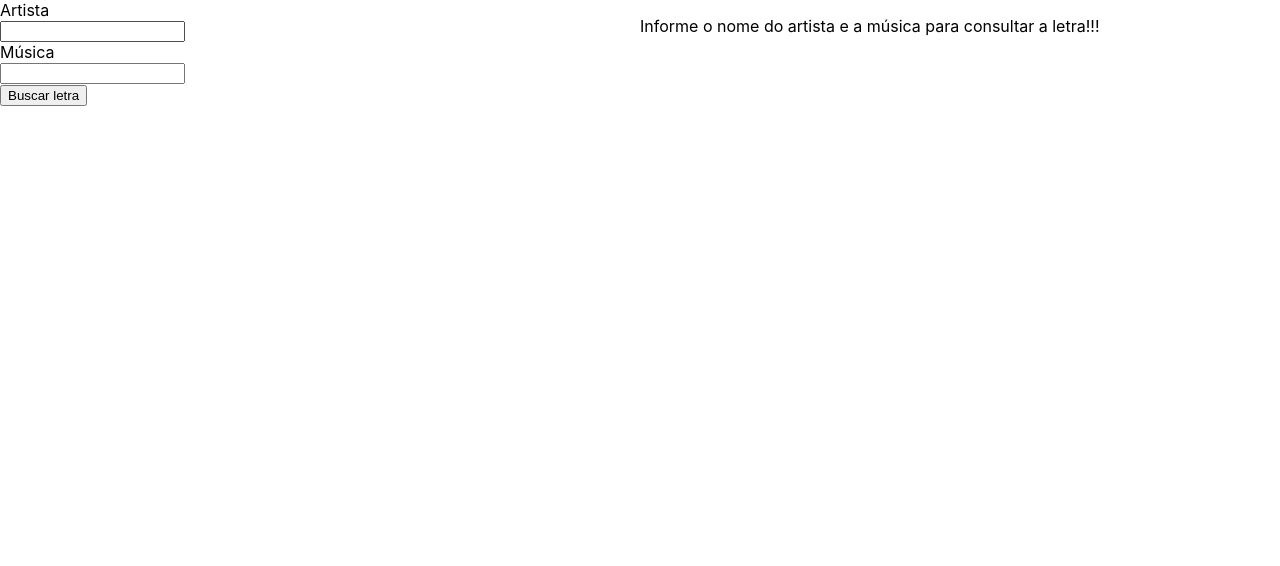
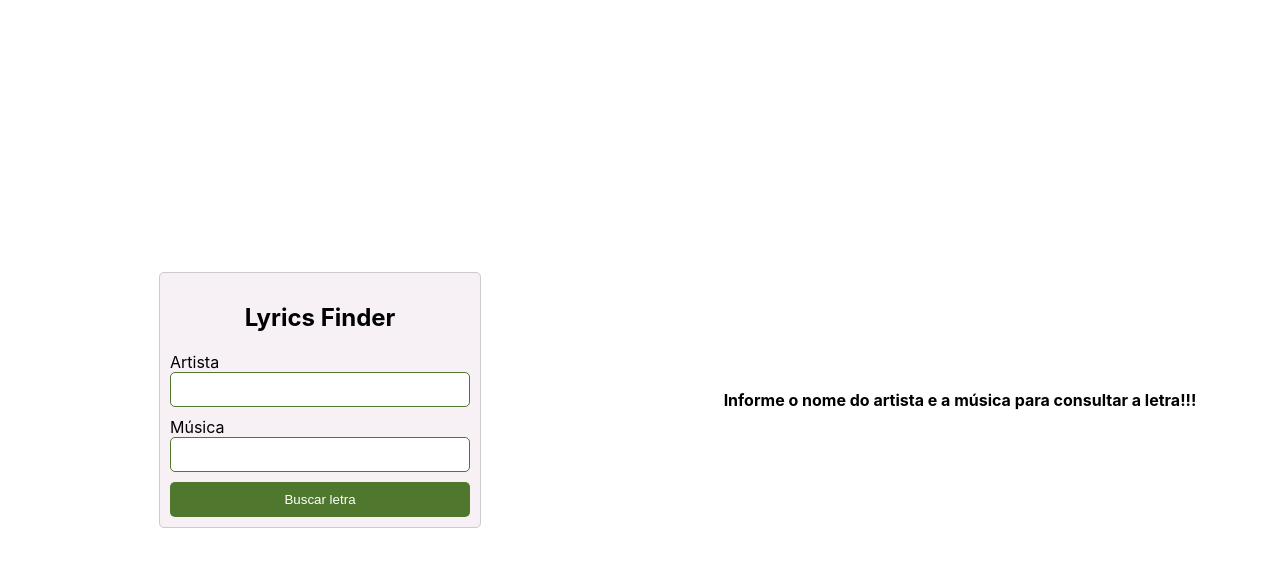
Before and after one commit to zNexTage/lyrics-api, a React (Create React App) app: page / in a window 1280 px wide. Shown: the top 566 px of the page. Built offline with nearby package versions, Linux system fonts and the light colour scheme.

Commit message:
Estilização dos componentes.

```diff
--- /dev/null
+++ b/src/Components/Button/Button.module.css
@@ -0,0 +1,9 @@
+.Button {
+    padding: 10px;
+    width: 100%;
+    background-color: #4F772D;
+    border: none;
+    border-radius: 5px;
+    color: #FFF;
+    cursor: pointer;
+}
--- a/src/Components/Button/Button.tsx
+++ b/src/Components/Button/Button.tsx
@@ -1,4 +1,5 @@
 import React from 'react';
+import style from './Button.module.css';
 
 interface IButton extends React.ButtonHTMLAttributes<HTMLButtonElement> {
     children: React.ReactNode
@@ -6,7 +7,7 @@ interface IButton extends React.ButtonHTMLAttributes<HTMLButtonElement> {
 
 const Button = ({ children, ...rest }: IButton) => {
     return (
-        <button {...rest}>
+        <button {...rest} className={`${style.Button} ${rest.className}`}>
             {children}
         </button>
     )
--- /dev/null
+++ b/src/Components/TextField/TextField.module.css
@@ -0,0 +1,12 @@
+.TextFieldContainer{
+    margin: 10px;
+}
+
+.TextField {
+    width: 100%;
+    height: 35px;
+    font-size: 1.25em;
+    box-sizing: border-box;
+    border-radius: 5px;
+    border: 1px solid #4F772D;
+}
--- a/src/Components/TextField/TextField.tsx
+++ b/src/Components/TextField/TextField.tsx
@@ -1,23 +1,25 @@
 import React from 'react';
+import style from './TextField.module.css';
 
 interface ILabel {
     text: string
 }
 
 interface ITextField {
+    containerProps?: React.HTMLAttributes<HTMLDivElement>,
     labelProps: React.LabelHTMLAttributes<HTMLLabelElement> & ILabel,
-    inputProps: React.InputHTMLAttributes<HTMLInputElement>
+    inputProps?: React.InputHTMLAttributes<HTMLInputElement>
 }
 
-const TextField = ({ labelProps, inputProps }: ITextField) => {
+const TextField = ({ labelProps, inputProps, containerProps }: ITextField) => {
     const { text, ...labelPropsrest } = labelProps;
 
     return (
-        <div>
+        <div {...containerProps}>
             <label {...labelPropsrest} className={`d-block ${labelPropsrest.className}`}>
                 {text}
             </label>
-            <input {...inputProps} />
+            <input {...inputProps} className={`${style.TextField} ${inputProps?.className}`} />
         </div>
     )
 }
--- a/src/Presentation/Lyric.module.css
+++ b/src/Presentation/Lyric.module.css
@@ -2,3 +2,48 @@
     display: grid;
     grid-template-columns: 1fr 1fr;
 }
+
+.LyricForm {
+    display: flex;
+    justify-content: center;
+    align-items: center;
+    box-sizing: border-box;
+}
+
+.LyricFormFieldset {
+    background-color: #F7F0F5;
+    border: 1px solid #CCC;
+    border-radius: 5px;
+    padding: 10px;
+    max-width: 300px;
+    width: 100%;
+    margin: 10px;
+}
+
+.LyricFormField {
+    margin: 10px 0;
+}
+
+.LyricHelper {
+    height: 100%;
+    display: flex;
+    justify-content: center;
+    align-items: center;
+    margin: 0 10px;
+}
+
+.LyricHelper > p {
+    margin: 0;
+    font-weight: bold;
+}
+
+.LyricText {
+    white-space: break-spaces;
+}
+
+@media (max-width:809px) {
+    .LyricContainer {
+        grid-template-columns: 1fr;
+        grid-template-rows: 1fr 1fr;
+    }
+}
--- a/src/Presentation/Lyric.tsx
+++ b/src/Presentation/Lyric.tsx
@@ -27,12 +27,20 @@ const LyricForm = (
     }
 
     return (
-        <form onSubmit={onSubmit} className="w-100">
+        <form onSubmit={onSubmit} className={`w-100 ${style.LyricForm}`}>
+            <fieldset className={style.LyricFormFieldset}>
+                <h1 className="text-center">
+                    Lyrics Finder
+                </h1>
                 <TextField
+                    containerProps={{
+                        className: style.LyricFormField
+                    }}
                     inputProps={{
                         type: 'text',
                         id: 'txtArtist',
-                    name: 'artist'
+                        name: 'artist',
+                        required: true
                     }}
                     labelProps={{
                         text: 'Artista',
@@ -41,27 +49,30 @@ const LyricForm = (
                 />
 
                 <TextField
+                    containerProps={{
+                        className: style.LyricFormField
+                    }}
                     inputProps={{
                         type: 'text',
                         id: 'txtMusic',
-                    name: 'music'
+                        name: 'music',
+                        required: true
                     }}
                     labelProps={{
                         text: 'Música',
                         htmlFor: 'txtMusic'
                     }}
                 />
-
                 <Button>
                     Buscar letra
                 </Button>
-
+            </fieldset>
         </form>
     )
 }
 
 const LyricArea = ({ lyric }: { lyric: Lyric | undefined }) => (
-    <section className="overflow-auto">
+    <section className="overflow-auto w-100 h-100">
         {lyric &&
             <>
                 <h1>
@@ -70,14 +81,18 @@ const LyricArea = ({ lyric }: { lyric: Lyric | undefined }) => (
                 <h2>
                     {lyric.music.name}
                 </h2>
-                <pre>
+                <pre className={style.LyricText}>
                     {lyric.music.text}
                 </pre>
             </>
         }
-        {!lyric && <p>
+        {!lyric &&
+            <div className={style.LyricHelper}>
+                <p>
                     Informe o nome do artista e a música para consultar a letra!!!
-        </p>}
+                </p>
+            </div>
+        }
     </section>
 )
 
--- a/src/index.css
+++ b/src/index.css
@@ -3,6 +3,7 @@ html, body, #root {
   height: 100%;
   padding: 0;
   margin: 0;
+  box-sizing: border-box;
 }
 
 body {
@@ -39,3 +40,7 @@ code {
 .overflow-hidden {
   overflow: hidden;
 }
+
+.text-center{
+  text-align: center;
+}
```
Lines whose indentation alone changed are shown as unchanged.
